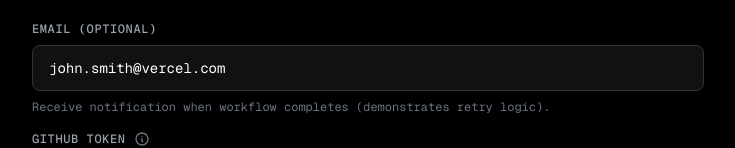
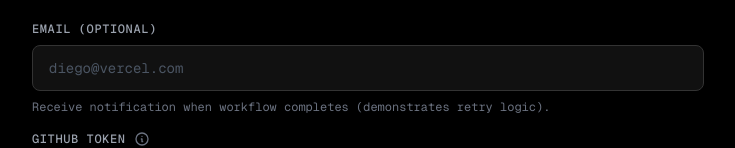
Before and after one commit to dieDeMiguel/vercel-ship-25-coding-agent, a Next.js app: page / in a window 1280 px wide. Shown: the part 388-536 px from the top of the page, without its empty margins (272-1007 px from the left). Built offline with nearby package versions, Linux system fonts and the light colour scheme.

Commit message:
Update default email state in Home component to enhance user privacy

```diff
--- a/app/page.tsx
+++ b/app/page.tsx
@@ -22,7 +22,7 @@ interface WorkflowResult {
 export default function Home() {
   const [repoUrl, setRepoUrl] = useState("");
   const [instruction, setInstruction] = useState("Add a footer component with dark mode support...");
-  const [email, setEmail] = useState("john.smith@vercel.com");
+  const [email, setEmail] = useState("");
   const [githubToken, setGithubToken] = useState("");
   const [loading, setLoading] = useState(false);
   const [result, setResult] = useState<WorkflowResult | null>(null);
```
